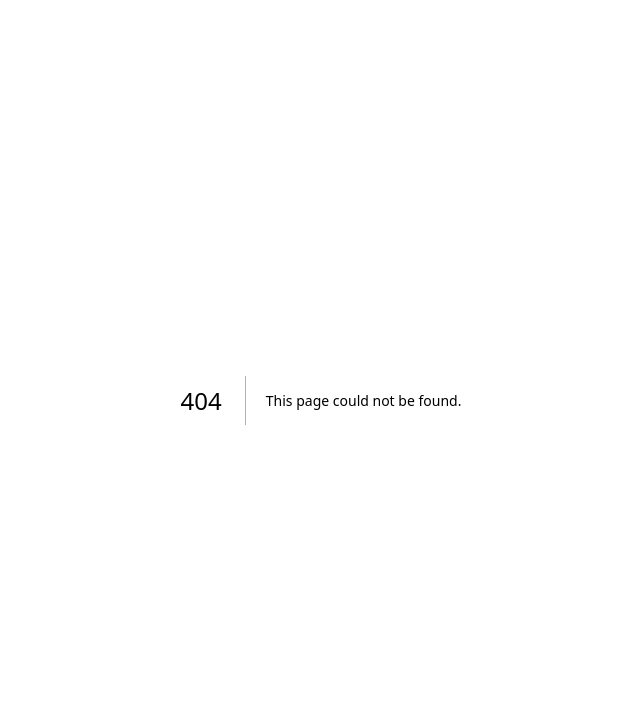
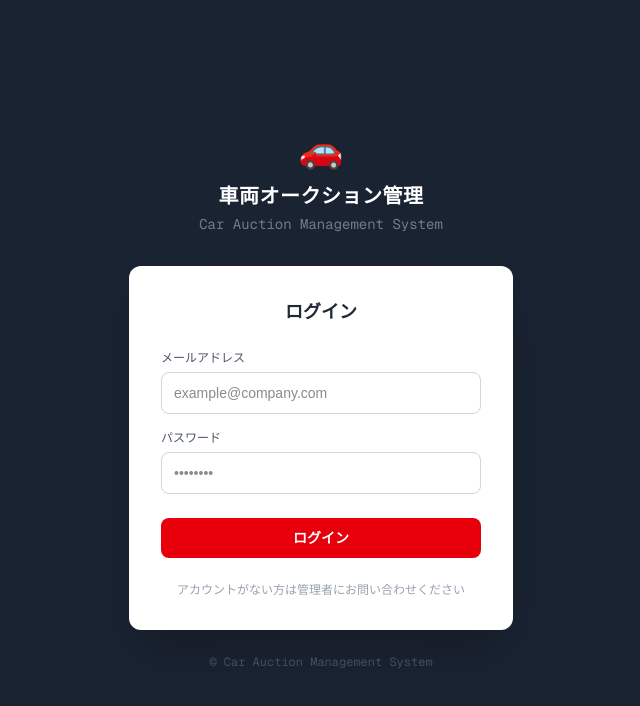
Before and after one commit to cryptio001-png/car-auction, a Next.js app: page /login in a window 1280 px wide. Before the commit this address had no page. Shown: the top 706 px of the page, without its empty margins (319-959 px from the left). Built offline with nearby package versions, Linux system fonts and the light colour scheme; no server answers.

Commit message:
add login

```diff
--- /dev/null
+++ b/app/login/page.tsx
@@ -0,0 +1,97 @@
+'use client'
+
+import { useState } from 'react'
+import { supabase } from '@/lib/supabase'
+import { useRouter } from 'next/navigation'
+
+export default function LoginPage() {
+  const router = useRouter()
+  const [email, setEmail]       = useState('')
+  const [password, setPassword] = useState('')
+  const [loading, setLoading]   = useState(false)
+  const [error, setError]       = useState('')
+
+  const handleLogin = async (e: React.FormEvent) => {
+    e.preventDefault()
+    setLoading(true)
+    setError('')
+
+    const { error } = await supabase.auth.signInWithPassword({ email, password })
+
+    if (error) {
+      setError('メールアドレスまたはパスワードが正しくありません')
+      setLoading(false)
+      return
+    }
+
+    router.push('/')
+    router.refresh()
+  }
+
+  return (
+    <div className="min-h-screen bg-[#1a2332] flex items-center justify-center px-4">
+      <div className="w-full max-w-sm">
+
+        {/* Logo */}
+        <div className="text-center mb-8">
+          <div className="text-4xl mb-3">🚗</div>
+          <h1 className="text-white text-xl font-bold tracking-wide">車両オークション管理</h1>
+          <p className="text-white/40 text-sm mt-1 font-mono">Car Auction Management System</p>
+        </div>
+
+        {/* Card */}
+        <div className="bg-white rounded-xl shadow-2xl p-8">
+          <h2 className="text-gray-800 font-bold text-lg mb-6 text-center">ログイン</h2>
+
+          <form onSubmit={handleLogin} className="flex flex-col gap-4">
+            <div className="flex flex-col gap-1.5">
+              <label className="text-xs font-medium text-gray-600">メールアドレス</label>
+              <input
+                type="email"
+                value={email}
+                onChange={e => setEmail(e.target.value)}
+                placeholder="example@company.com"
+                required
+                className="px-3 py-2.5 border border-gray-300 rounded-lg text-sm focus:outline-none focus:ring-2 focus:ring-red-400"
+              />
+            </div>
+
+            <div className="flex flex-col gap-1.5">
+              <label className="text-xs font-medium text-gray-600">パスワード</label>
+              <input
+                type="password"
+                value={password}
+                onChange={e => setPassword(e.target.value)}
+                placeholder="••••••••"
+                required
+                className="px-3 py-2.5 border border-gray-300 rounded-lg text-sm focus:outline-none focus:ring-2 focus:ring-red-400"
+              />
+            </div>
+
+            {error && (
+              <div className="text-xs text-red-600 bg-red-50 border border-red-200 rounded-lg px-3 py-2">
+                {error}
+              </div>
+            )}
+
+            <button
+              type="submit"
+              disabled={loading}
+              className="bg-red-600 hover:bg-red-700 disabled:bg-gray-400 text-white font-bold py-2.5 rounded-lg text-sm transition-colors mt-2"
+            >
+              {loading ? 'ログイン中...' : 'ログイン'}
+            </button>
+          </form>
+
+          <p className="text-center text-xs text-gray-400 mt-6">
+            アカウントがない方は管理者にお問い合わせください
+          </p>
+        </div>
+
+        <p className="text-center text-white/20 text-xs mt-6 font-mono">
+          © Car Auction Management System
+        </p>
+      </div>
+    </div>
+  )
+}
--- /dev/null
+++ b/middleware.ts
@@ -0,0 +1,41 @@
+import { createServerClient } from '@supabase/ssr'
+import { NextResponse, type NextRequest } from 'next/server'
+
+export async function middleware(request: NextRequest) {
+  let supabaseResponse = NextResponse.next({ request })
+
+  const supabase = createServerClient(
+    process.env.NEXT_PUBLIC_SUPABASE_URL!,
+    process.env.NEXT_PUBLIC_SUPABASE_PUBLISHABLE_KEY!,
+    {
+      cookies: {
+        getAll() { return request.cookies.getAll() },
+        setAll(cookiesToSet) {
+          cookiesToSet.forEach(({ name, value }) => request.cookies.set(name, value))
+          supabaseResponse = NextResponse.next({ request })
+          cookiesToSet.forEach(({ name, value, options }) =>
+            supabaseResponse.cookies.set(name, value, options)
+          )
+        },
+      },
+    }
+  )
+
+  const { data: { user } } = await supabase.auth.getUser()
+
+  // ログインページ以外でログインしていない場合はリダイレクト
+  if (!user && !request.nextUrl.pathname.startsWith('/login')) {
+    return NextResponse.redirect(new URL('/login', request.url))
+  }
+
+  // ログイン済みでログインページにアクセスした場合はトップへ
+  if (user && request.nextUrl.pathname.startsWith('/login')) {
+    return NextResponse.redirect(new URL('/', request.url))
+  }
+
+  return supabaseResponse
+}
+
+export const config = {
+  matcher: ['/((?!_next/static|_next/image|favicon.ico).*)'],
+}
```
